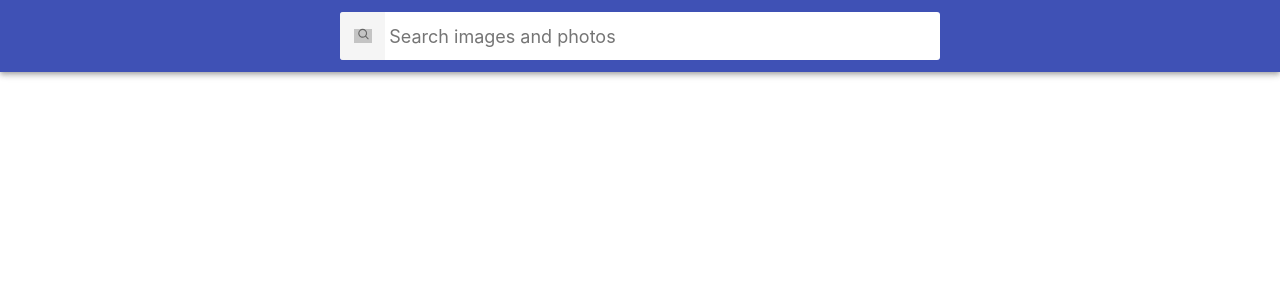
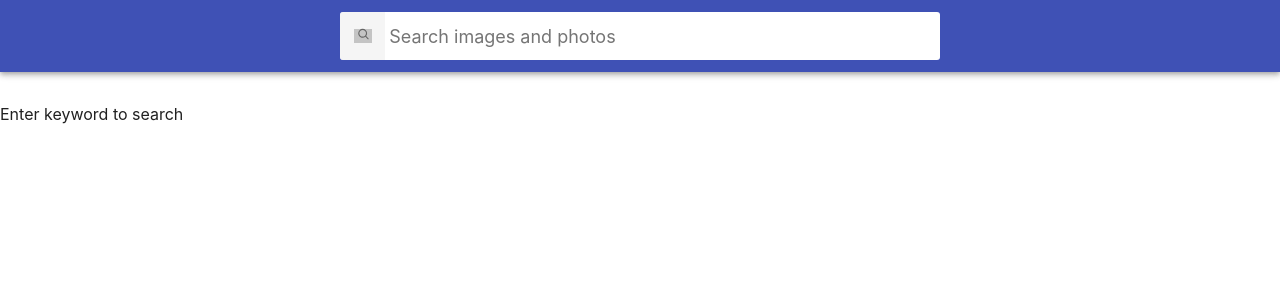
Before and after one commit to Galinaddd/goit-react-hw-03-image-finder, a React (Create React App) app: page / in a window 1280 px wide. Shown: the top 300 px of the page. Built offline with nearby package versions, Linux system fonts and the light colour scheme; grey boxes are pictures that could not be loaded.

Commit message:
додає обробку запиту по пустому рядку рядку

```diff
--- a/src/components/App/App.jsx
+++ b/src/components/App/App.jsx
@@ -18,7 +18,7 @@ export class App extends Component {
   };
 
   getKeyWord = q => {
-    this.setState({ keyWord: q, page: 1, images: [], error: null });
+    this.setState({ keyWord: q.trim(), page: 1, images: [], error: null });
   };
 
   componentDidUpdate = async (_, prevState) => {
@@ -57,14 +57,15 @@ export class App extends Component {
             <InfinitySpin width="200" color="#3f51b5" />
           </div>
         )}
-        {images.length > 0 && <ImageGallery images={images} />}
+        {images.length > 0 && keyWord && <ImageGallery images={images} />}
         {error && <ErrorMessage>{error}</ErrorMessage>}
 
         {keyWord && images.length === 0 && !isLoading && (
           <ErrorMessage>Nothing was found by your request</ErrorMessage>
         )}
+        {!keyWord && <ErrorMessage>Enter keyword to search</ErrorMessage>}
 
-        {images.length > 11 && totalHits <= 488 && (
+        {images.length > 11 && totalHits <= 488 && keyWord && (
           <Button onButtonClick={this.loadMore}>Load more</Button>
         )}
       </div>
```
